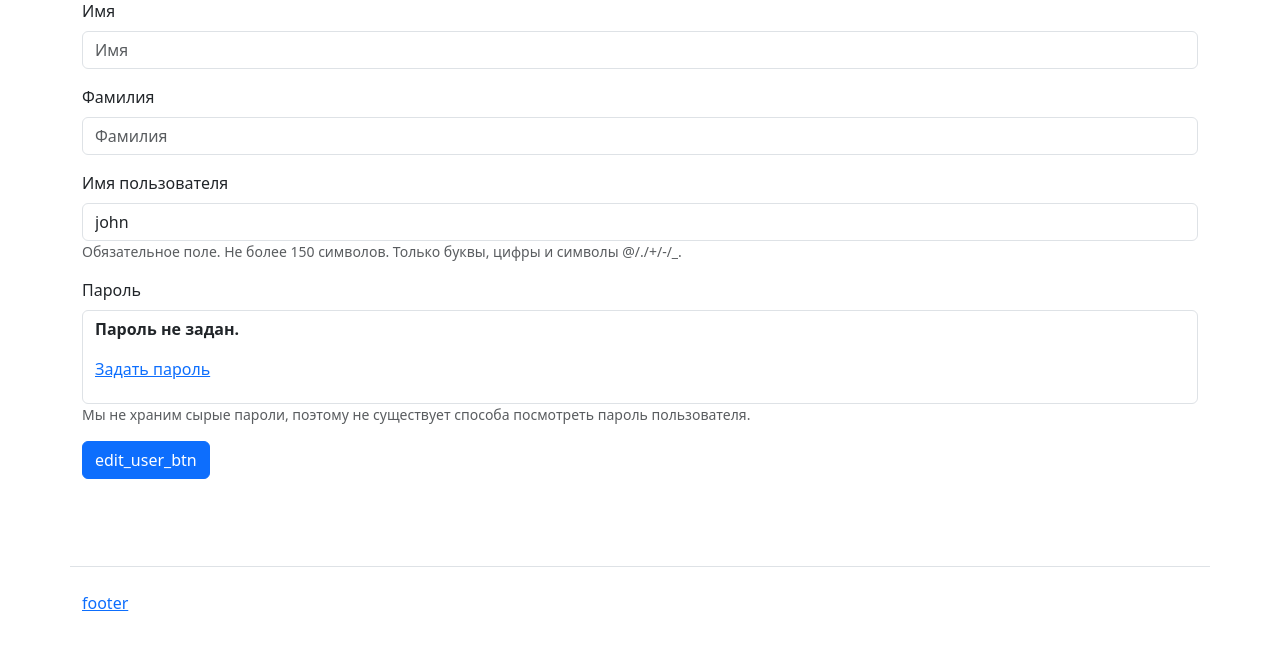
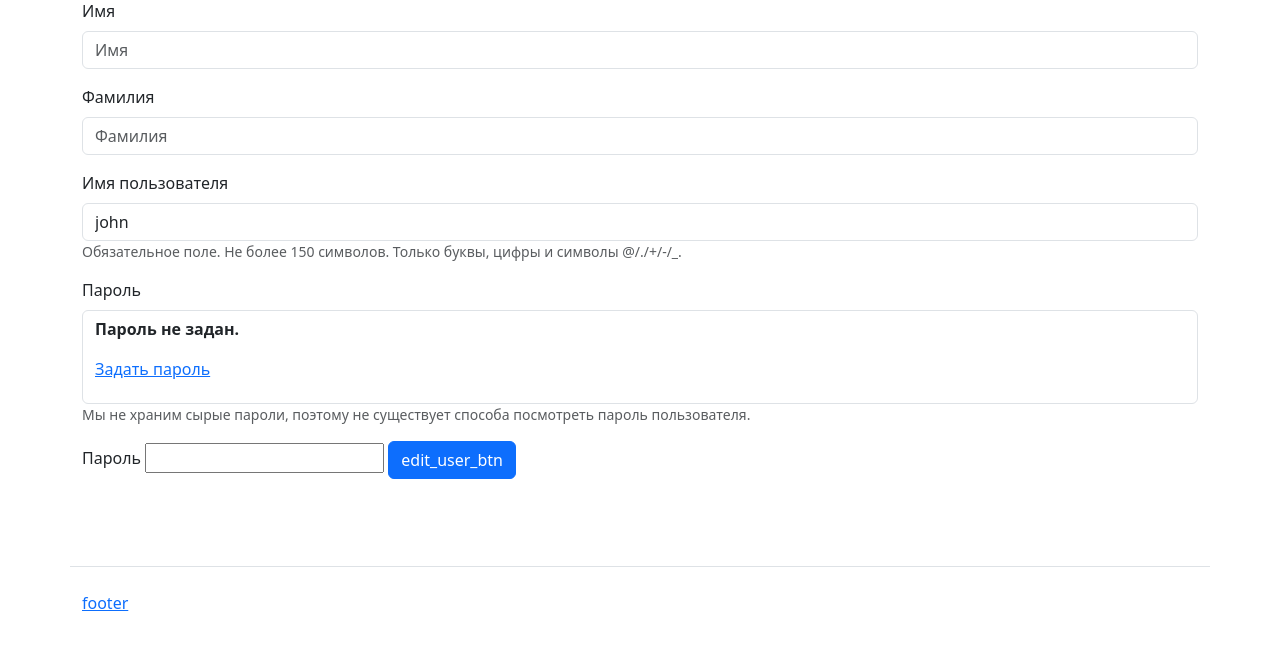
Before and after one commit to poweredbyskx/python-project-52, a Django app: page /users/4/update/ in a window 1280 px wide. Shown: the part 137-787 px from the top of the page. Run offline with Django 5.2, Linux system fonts and the light colour scheme; a user stored in the database is signed in; data comes from the database, SQL or seed files in the repository; parts of the project's set-up code (start-up, migrations or seed data) failed here and were passed over; some libraries are stand-ins or nearby versions.

Commit message:
работа над ошибками

```diff
--- a/task_manager/users/templates/users/edit.html
+++ b/task_manager/users/templates/users/edit.html
@@ -14,8 +14,9 @@
             {% bootstrap_field field %}
         {% endfor %}
 
-	<input type="hidden" id="id_password1" name="password1" autocomplete="new-password">
-	<input type="hidden" id="id_password2" name="password2" autocomplete="new-password">
+	<label for="id_password">Пароль</label>
+        <input id="id_password" name="password" type="password" />
+
 
         <input class='btn btn-primary' type="submit" value="{% translate 'edit_user_btn' %}">
     </form>
```
